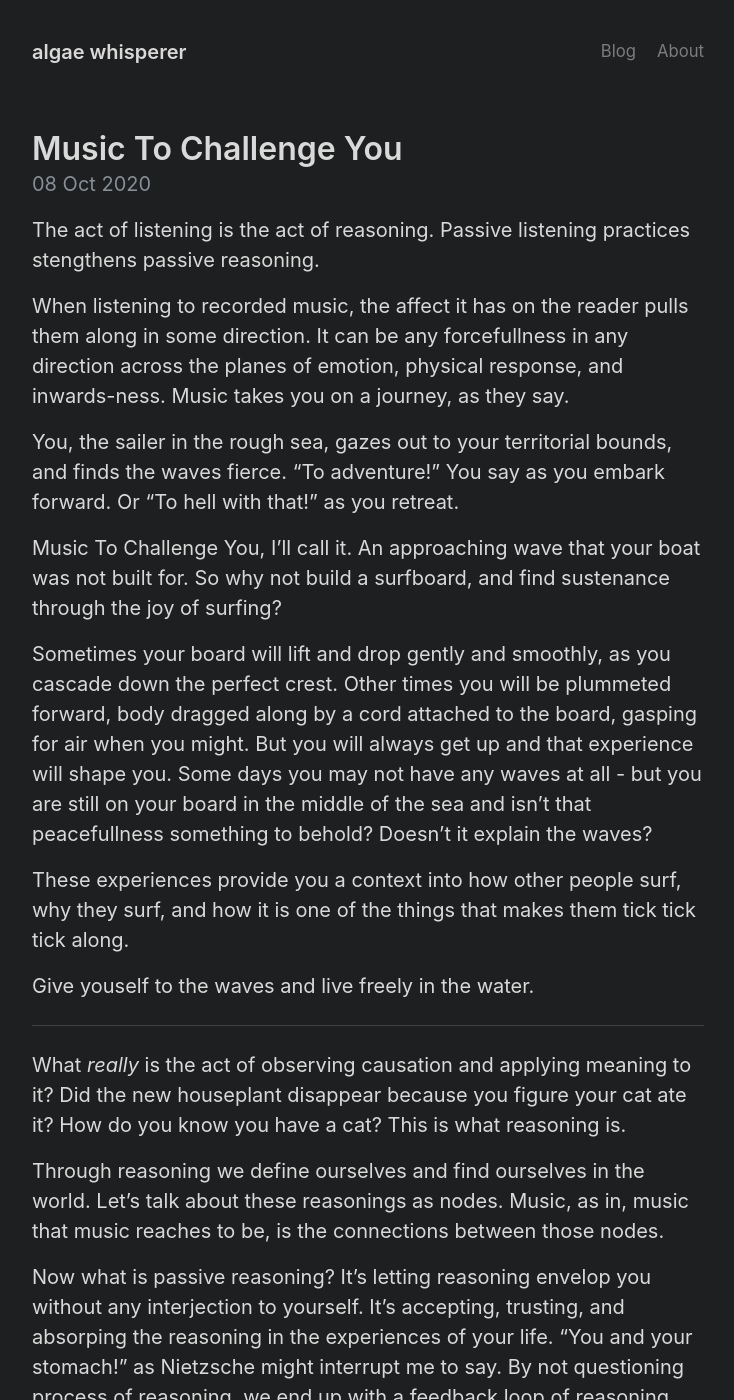
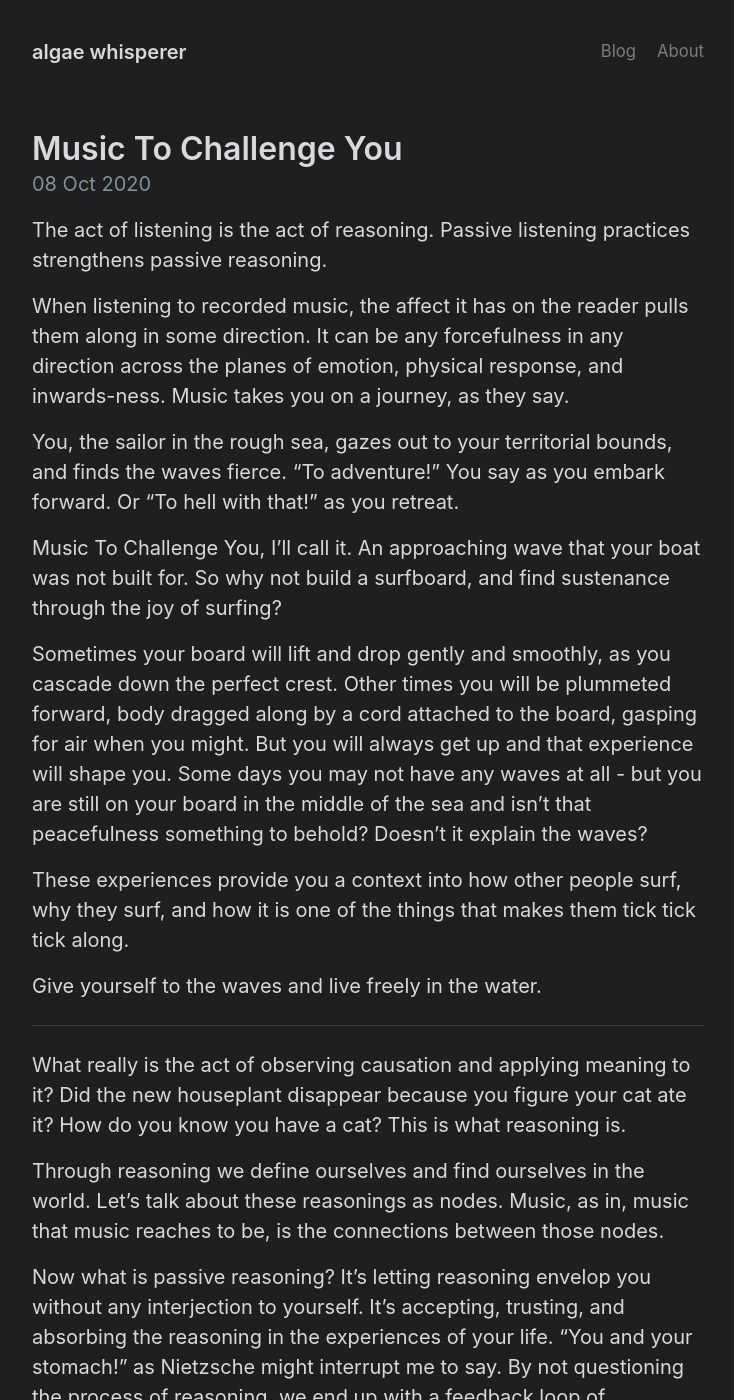
Before and after one commit to algaewhisperer/blog, a Jekyll site: the page built from _posts/2020-10-08-music-to-challenge-you.md, in a window 1280 px wide and 1400 px high. Shown: the whole window, without its empty margins (272-1006 px from the left). Built offline with Jekyll 4.4.1, drawn with Linux system fonts in a browser that asks for light colours; some of the changed text lies outside the part shown.

Commit message:
fix spelling lol

```diff
--- a/_posts/2020-10-08-music-to-challenge-you.md
+++ b/_posts/2020-10-08-music-to-challenge-you.md
@@ -3,32 +3,33 @@ layout: post
 title: Music To Challenge You
 ---
 
-The act of listening is the act of reasoning. Passive listening practices stengthens passive reasoning.
+The act of listening is the act of reasoning. Passive listening practices strengthens passive reasoning.
 
-When listening to recorded music, the affect it has on the reader pulls them along in some direction. It can be any forcefullness in any direction across the planes of emotion, physical response, and inwards-ness. Music takes you on a journey, as they say.
+When listening to recorded music, the affect it has on the reader pulls them along in some direction. It can be any forcefulness in any direction across the planes of emotion, physical response, and inwards-ness. Music takes you on a journey, as they say.
 
-You, the sailer in the rough sea, gazes out to your territorial bounds, and finds the waves fierce. "To adventure!" You say as you embark forward. Or "To hell with that!" as you retreat.
+You, the sailor in the rough sea, gazes out to your territorial bounds, and finds the waves fierce. “To adventure!” You say as you embark forward. Or “To hell with that!” as you retreat.
 
-Music To Challenge You, I'll call it. An approaching wave that your boat was not built for. So why not build a surfboard, and find sustenance through the joy of surfing?
+Music To Challenge You, I’ll call it. An approaching wave that your boat was not built for. So why not build a surfboard, and find sustenance through the joy of surfing?
 
-Sometimes your board will lift and drop gently and smoothly, as you cascade down the perfect crest. Other times you will be plummeted forward, body dragged along by a cord attached to the board, gasping for air when you might. But you will always get up and that experience will shape you. Some days you may not have any waves at all - but you are still on your board in the middle of the sea and isn't that peacefullness something to behold? Doesn't it explain the waves?
+Sometimes your board will lift and drop gently and smoothly, as you cascade down the perfect crest. Other times you will be plummeted forward, body dragged along by a cord attached to the board, gasping for air when you might. But you will always get up and that experience will shape you. Some days you may not have any waves at all - but you are still on your board in the middle of the sea and isn’t that peacefulness something to behold? Doesn’t it explain the waves?
 
 These experiences provide you a context into how other people surf, why they surf, and how it is one of the things that makes them tick tick tick along.
 
-Give youself to the waves and live freely in the water.
+Give yourself to the waves and live freely in the water.
 
 
 ---
 
 
-What *really* is the act of observing causation and applying meaning to it? Did the new houseplant disappear because you figure your cat ate it? How do you know you have a cat? This is what reasoning is.
 
-Through reasoning we define ourselves and find ourselves in the world. Let's talk about these reasonings as nodes. Music, as in, music that music reaches to be, is the connections between those nodes.
+What really is the act of observing causation and applying meaning to it? Did the new houseplant disappear because you figure your cat ate it? How do you know you have a cat? This is what reasoning is.
 
-Now what is passive reasoning? It's letting reasoning envelop you without any interjection to yourself. It's accepting, trusting, and absorping the reasoning in the experiences of your life. "You and your stomach!" as Nietzsche might interrupt me to say. By not questioning process of reasoning, we end up with a feedback loop of reasoning, resulting in hateful, divisive, or obsessive compulsiveness. If these 'nodes' are rooted in the self, and music is the connection of those nodes, then what is passive listening?
+Through reasoning we define ourselves and find ourselves in the world. Let’s talk about these reasonings as nodes. Music, as in, music that music reaches to be, is the connections between those nodes.
 
-Passive listening strengthens the nodes of reason without any question, opposition, or friction. Through active listening, there is stronger friction into considering what is right and what is wrong. And through this friction we can develop our morals and our loving minds. Many listener's of today will either passively listen or passively reject without any question. Sometimes this is based in moral goodness (see PLUR) but it is narrow and temperamental.
+Now what is passive reasoning? It’s letting reasoning envelop you without any interjection to yourself. It’s accepting, trusting, and absorbing the reasoning in the experiences of your life. “You and your stomach!” as Nietzsche might interrupt me to say. By not questioning the process of reasoning, we end up with a feedback loop of reasoning, resulting in hateful, divisive, or obsessive compulsiveness. If these ‘nodes’ are rooted in the self, and music is the connection of those nodes, then what is passive listening?
 
-As you step out into the world (or step in) try to engage deeply and fondly with listening. If the thought comes to tell you that some sound is right or some sound is wrong (is the car alarm outisde your window annoying you?) think critically and think with less of your human-ness. Listen to the nuance as you realize your projections into the sounds you find. You find youself, don't you?
+Passive listening strengthens the nodes of reason without any question, opposition, or friction. Through active listening, there is stronger friction into considering what is right and what is wrong. And through this friction we can develop our morals and our loving minds. Many listener’s of today will either passively listen or passively reject without any question. Sometimes this is based in moral goodness (see PLUR) but it is narrow and temperamental.
+
+As you step out into the world (or step in) try to engage deeply and fondly with listening. If the thought comes to tell you that some sound is right or some sound is wrong (is the car alarm outside your window annoying you?) think critically and think with less of your human-ness. Listen to the nuance as you realize your projections into the sounds you find. You find yourself, don’t you?
 
 I promise you - the waves are super nice today.
```
Also changed, not shown: 8 other files.
